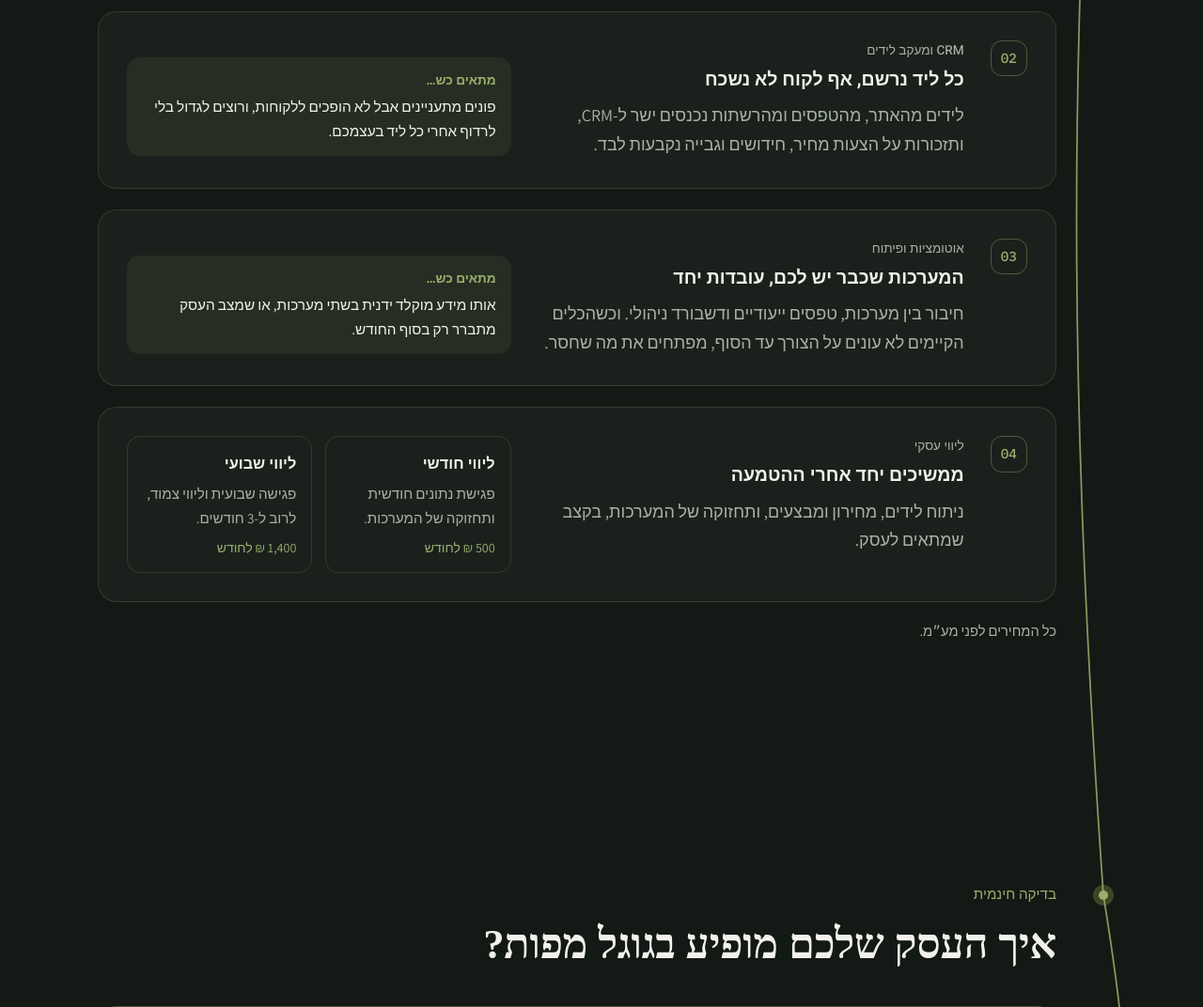
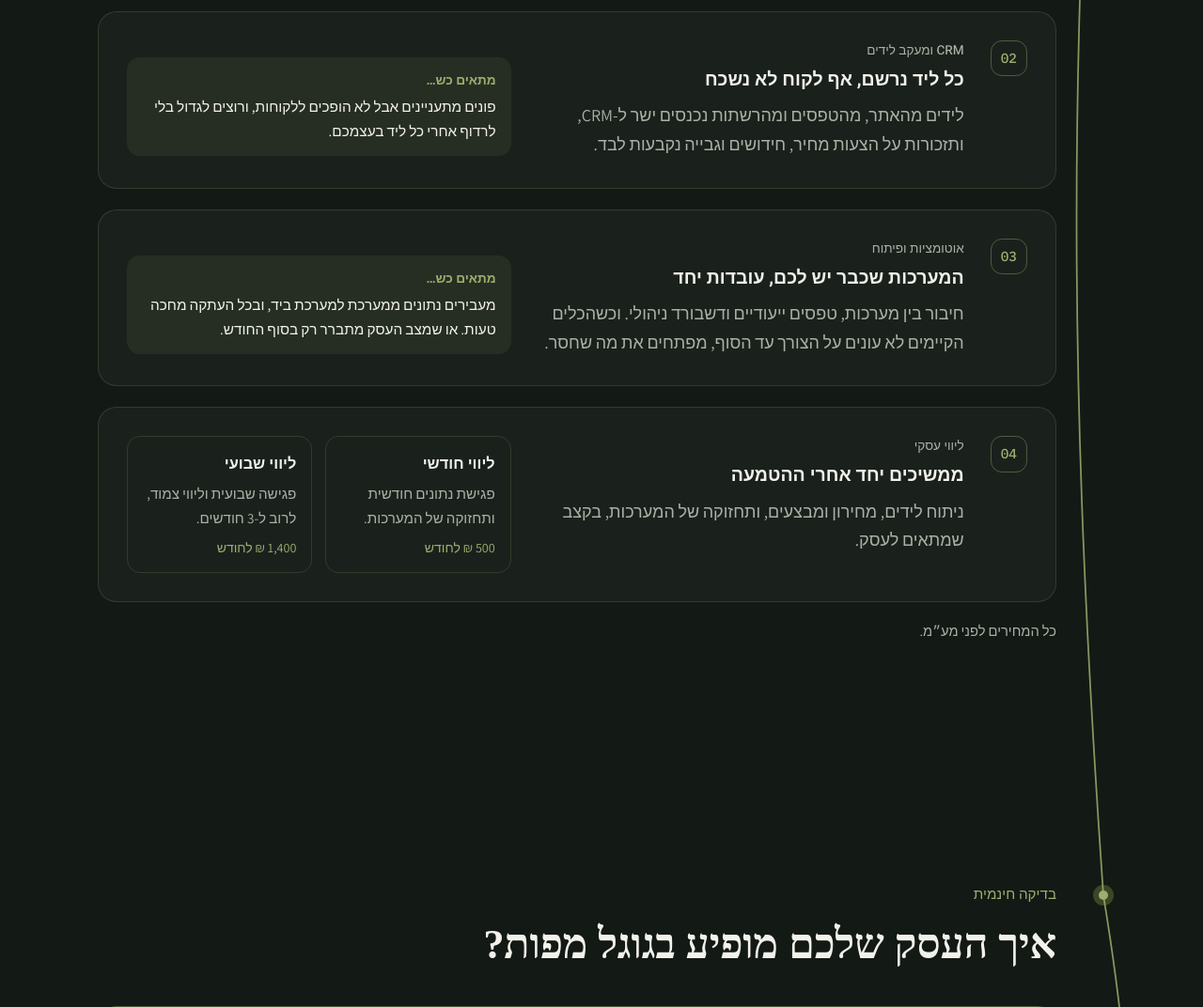
Before and after one commit to roeig9/landing_pages, a plain HTML site: page index.html in a window 1280 px wide. Shown: the part 1500-2572 px from the top of the page at 94% size. Drawn offline with Linux system fonts and the light colour scheme; a web font is replaced by a local one.

Commit message:
Home: livelier fit line for integrations
Co-Authored-By: Claude Opus 5.5 <noreply@anthropic.com>
Claude-Session: https://claude.ai/code/session_01HnzTD7fX55bAwyP82xEo2n

```diff
--- a/index.html
+++ b/index.html
@@ -362,7 +362,7 @@ footer a:hover{color:var(--ink)}
           <p>חיבור בין מערכות, טפסים ייעודיים ודשבורד ניהולי. וכשהכלים הקיימים לא עונים על הצורך עד הסוף, מפתחים את מה שחסר.</p>
         </div>
         <div class="side">
-          <div class="gets"><b>מתאים כש…</b>אותו מידע מוקלד ידנית בשתי מערכות, או שמצב העסק מתברר רק בסוף החודש.</div>
+          <div class="gets"><b>מתאים כש…</b>מעבירים נתונים ממערכת למערכת ביד, ובכל העתקה מחכה טעות. או שמצב העסק מתברר רק בסוף החודש.</div>
         </div>
       </li>
       <li class="station rv">
```
